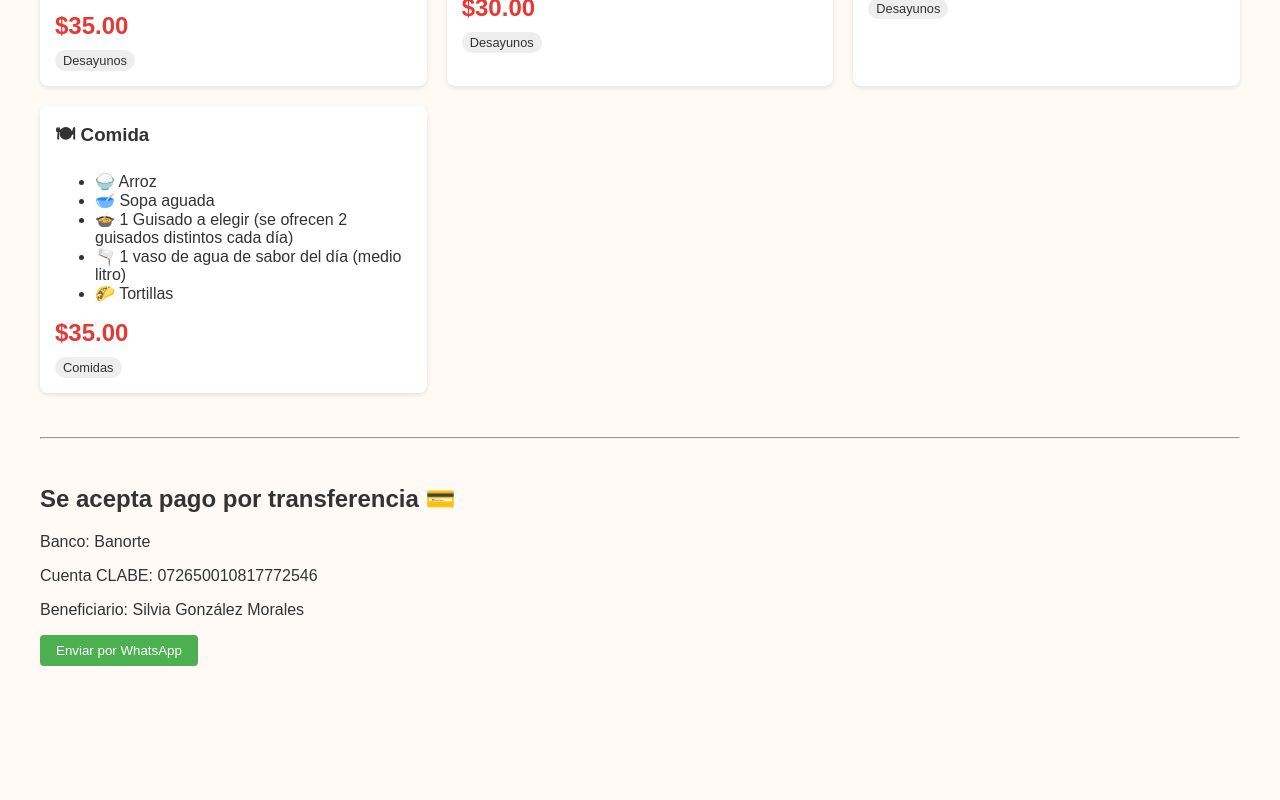
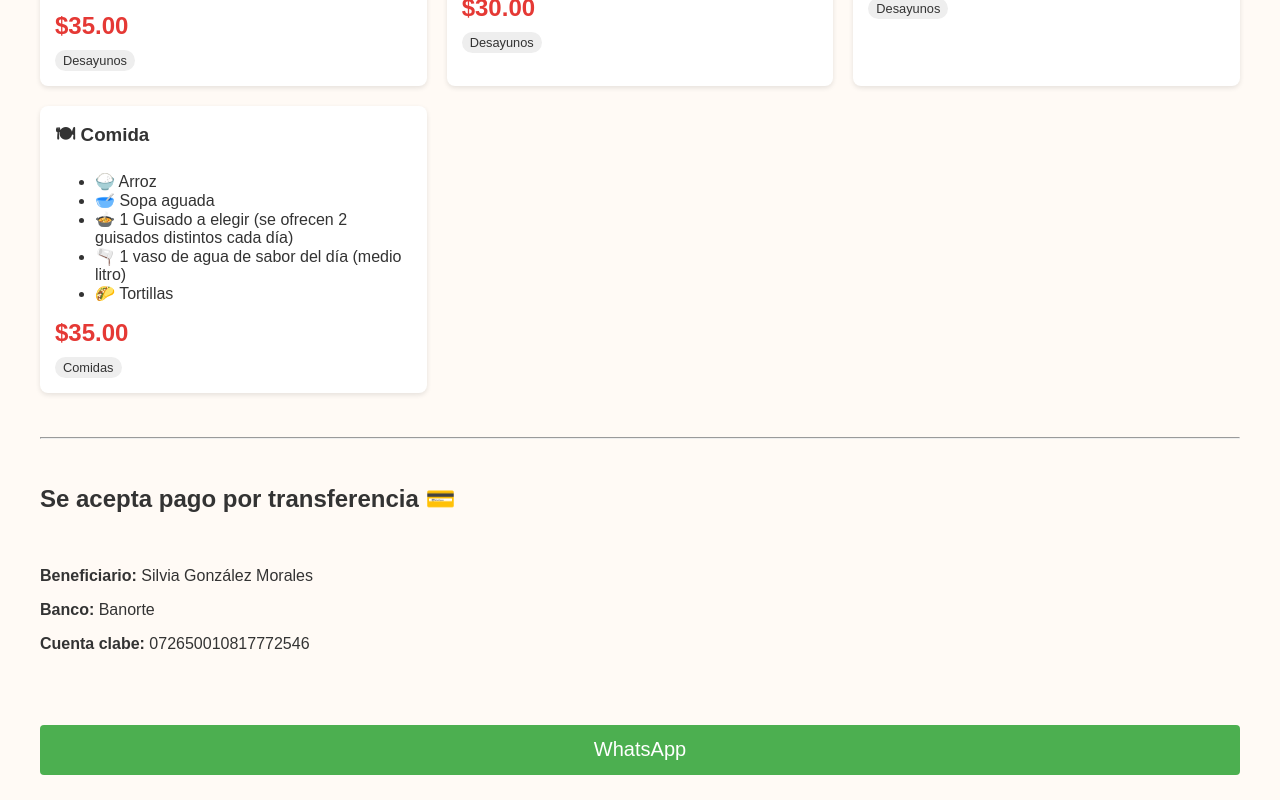
Before and after one commit to raullopezgonzalez95/cocina-chivis-2, a React (Create React App) app: page / in a window 1280 px wide. Shown: the part 573-1373 px from the top of the page. Before the commit the page ends 1264 px from the top, so only its background shows below. Built offline with nearby package versions, Linux system fonts and the light colour scheme.

Commit message:
fix: PaymentItem

```diff
--- a/src/components/PaymentItem.tsx
+++ b/src/components/PaymentItem.tsx
@@ -13,18 +13,20 @@ const PaymentItem = () => {
             <hr/>
             <br/>
             <h2 className="text-2xl font-bold mb-4 text-gray-800">Se acepta pago por transferencia 💳</h2>
-
+            <br/>
             <div className="mb-3">
-                <p className="text-gray-600"><span className="font-semibold">Banco:</span> Banorte</p>
-                <p className="text-gray-600"><span className="font-semibold">Cuenta CLABE:</span> 072650010817772546</p>
-                <p className="text-gray-600"><span className="font-semibold">Beneficiario:</span> Silvia González Morales</p>
+                <p className="text-gray-600"><span className="font-semibold"><strong>Beneficiario:</strong></span> Silvia González Morales</p>
+                <p className="text-gray-600"><span className="font-semibold"><strong>Banco:</strong></span> Banorte</p>
+                <p className="text-gray-600"><span className="font-semibold"><strong>Cuenta clabe:</strong></span> 072650010817772546</p>
             </div>
-
+            <br/>
+            <br/>
             <button
                 onClick={handleWhatsApp}
                 className="bg-green-500 hover:bg-green-600 text-white font-semibold py-2 px-4 rounded-xl shadow-md transition-colors"
+                style={{ width: '100%', height: '50px', marginTop: '20px', fontSize: '20px' }}
             >
-                Enviar por WhatsApp
+                WhatsApp
             </button>
         </div>
     );
```
